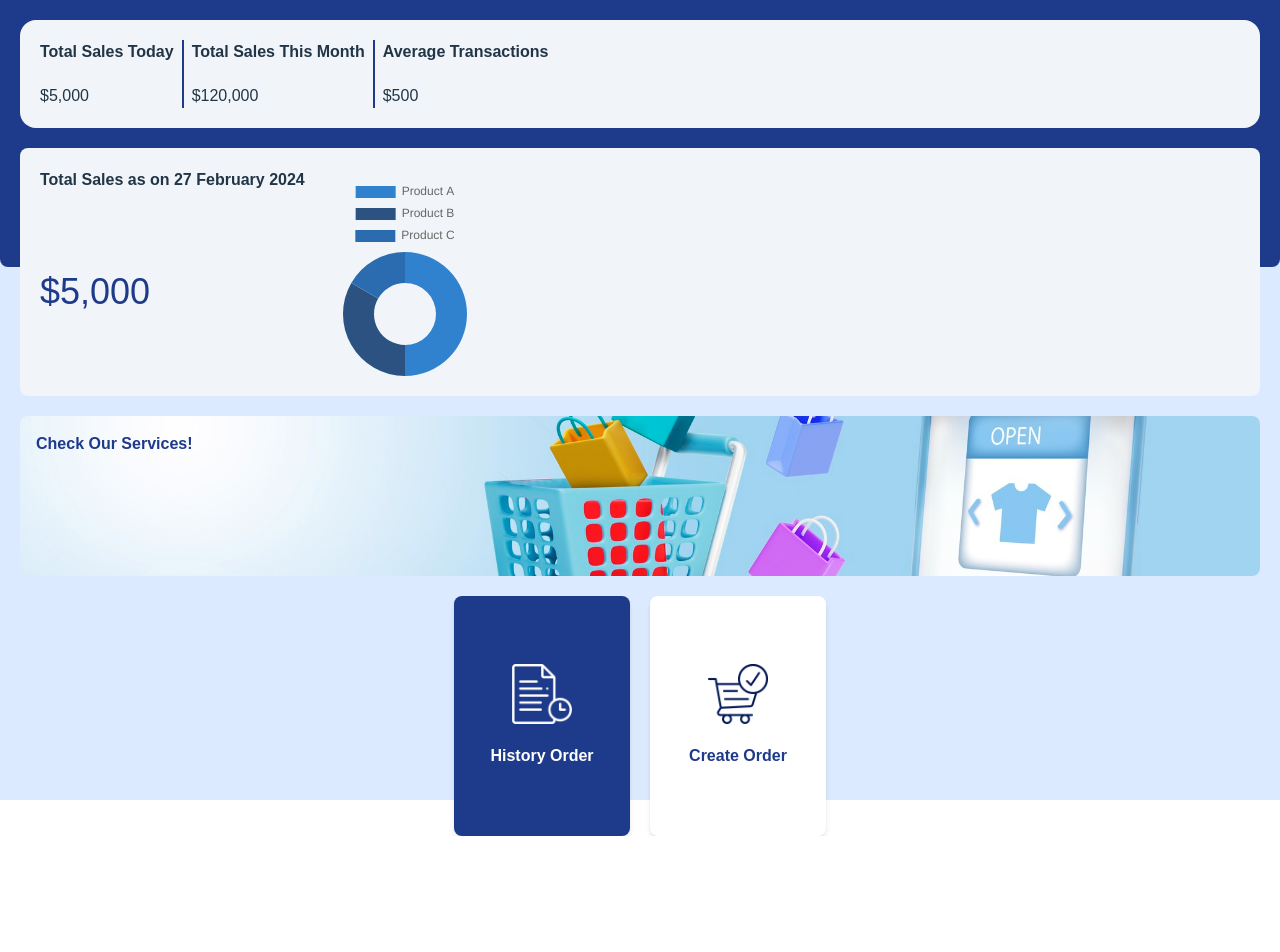
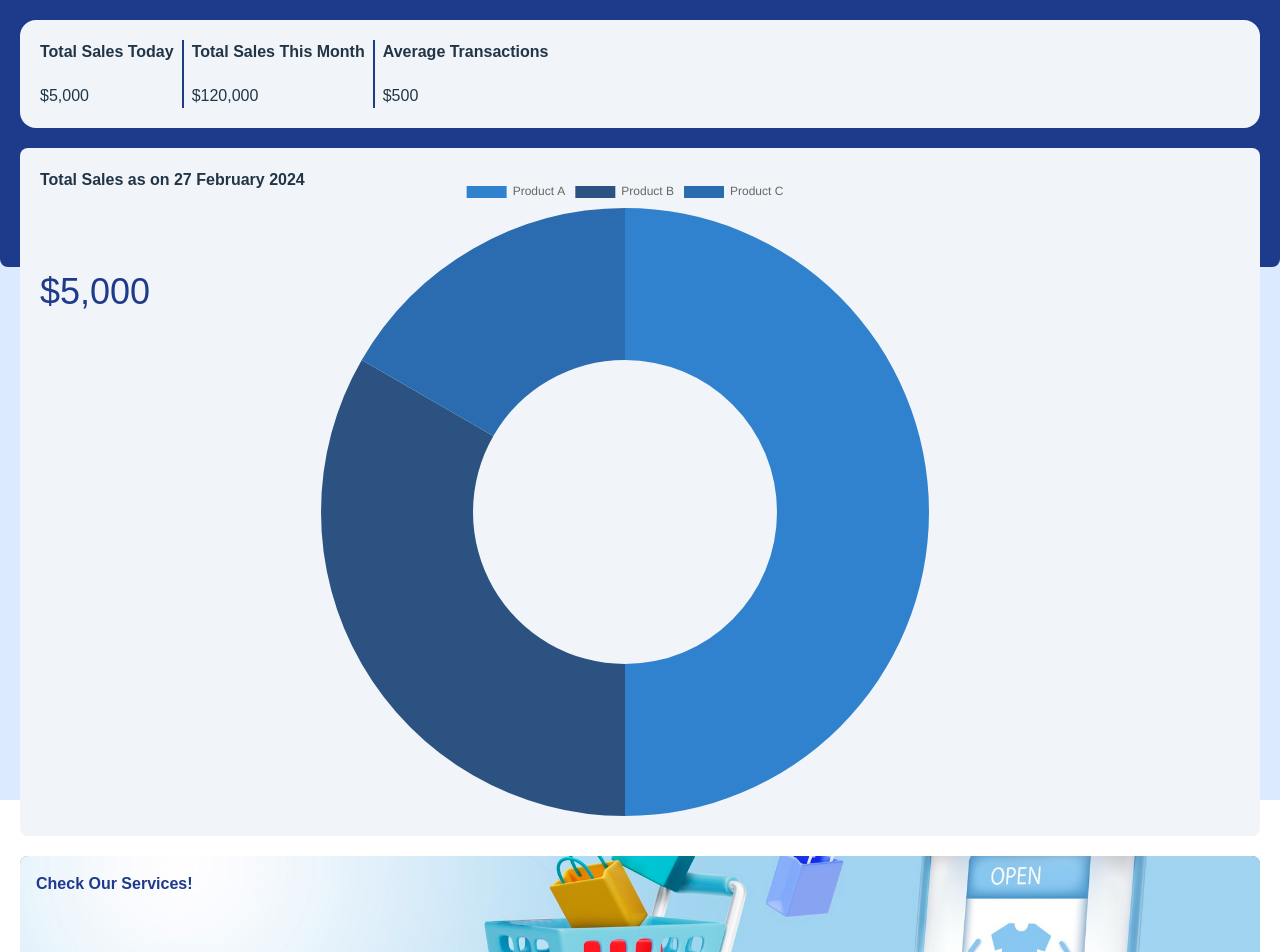
Before and after one commit to bagasdhitya98/demo-ticket-pwa, a React (Vite) app: page /main in a window 1280 px wide. Shown: the top 952 px of the page. Before the commit the page ends 836 px from the top, so only its background shows below. Built offline with nearby package versions, Linux system fonts and the light colour scheme; a web font is replaced by a local one.

Commit message:
refactor: adjust pixel

```diff
--- a/src/pages/LandingPage.jsx
+++ b/src/pages/LandingPage.jsx
@@ -23,7 +23,7 @@ const options = {
 
 const DonutChart = () => {
   return (
-    <div style={{ width: "200px", height: "200px" }}>
+    <div style={{ width: "50vw", height: "50vw" }}>
       <Doughnut data={data} options={options} />
     </div>
   );
@@ -78,21 +78,20 @@ const LandingPage = () => {
             ></div>
           </div>
         </div>
-        <div className="mx-5 flex justify-center space-x-5">
-          <button className="border shadow-md bg-blue-900 w-44 h-60 flex flex-col items-center justify-center gap gap-y-5">
+        <div className="mx-5 my-5 flex justify-center space-x-5">
+          <button className="border shadow-md bg-blue-900 w-44 h-40 flex flex-col items-center justify-center gap gap-y-5">
             <img src={HistoryWhite} width={60} height={60} />
             <p className="text-white font-bold">History Order</p>
           </button>
           <button
             onClick={() => navigate("/products/list_products")}
-            className="border shadow-md bg-white w-44 h-60 flex flex-col items-center justify-center gap gap-y-5"
+            className="border shadow-md bg-white w-44 h-40 flex flex-col items-center justify-center gap gap-y-5"
           >
             <img src={CheckoutBlue} width={60} height={60} />
             <p className="text-blue-900 font-bold">Create Order</p>
           </button>
         </div>
       </div>
-      <div className="h-1/2 w-screen"></div>
     </section>
   );
 };
```
